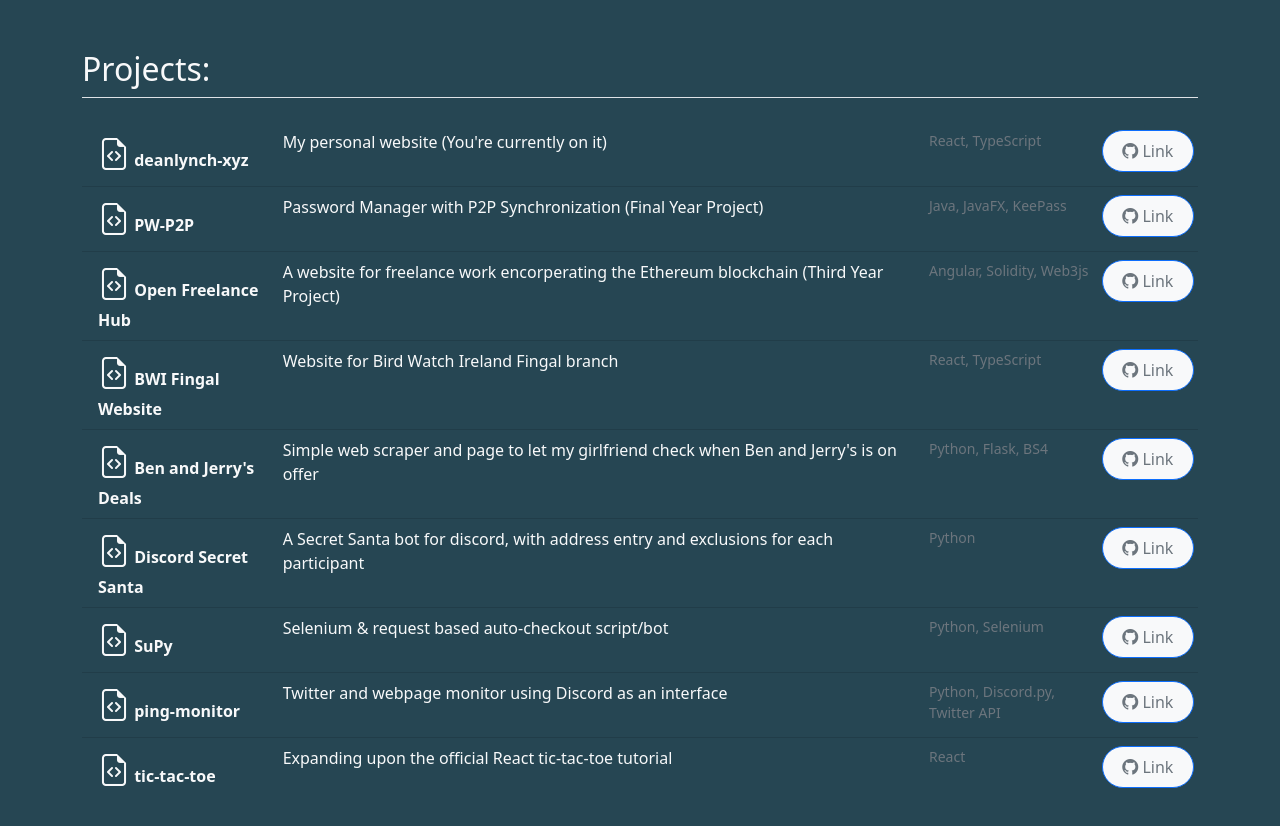
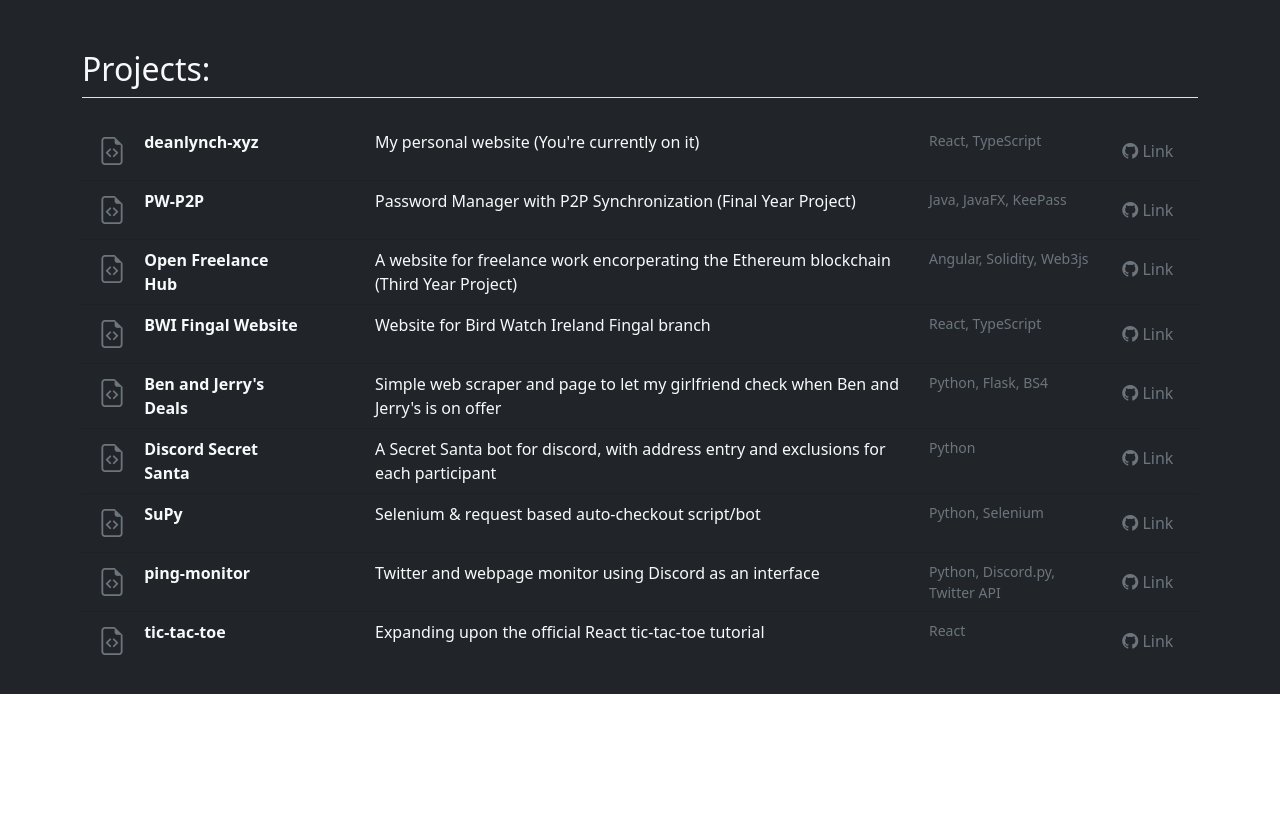
Before and after one commit to lynchdean/deanlynch-xyz, a React (Create React App) app: page / in a window 1280 px wide. Shown: the part 1501-2327 px from the top of the page. After the commit the page ends 2195 px from the top, so only its background shows below. Built offline with nearby package versions, Linux system fonts and the light colour scheme.

Commit message:
Project styling & background

```diff
--- a/src/App.tsx
+++ b/src/App.tsx
@@ -9,7 +9,7 @@
 
 function App() {
   return (
-    <div>
+    <div className="bg-dark">
       <Topbar/>
       <About/>
       <Tech/>
--- a/src/components/ProjectInfo.tsx
+++ b/src/components/ProjectInfo.tsx
@@ -10,18 +10,27 @@
 function ProjectInfo({title, desc, tech, link}: Props) {
   return (
     <div className="row text-light">
-      <div className="col-sm-2"><i className="bi bi-file-earmark-code fs-2"/><strong> {title}</strong>
+      <div className="col-sm-3 mb-auto">
+        <div className="row">
+          <div className="col-sm-2 mb-auto">
+            <i className="bi bi-file-earmark-code text-muted fs-3"/>
+          </div>
+          <div className="col-sm-8">
+            <strong>{title}</strong>
+          </div>
+        </div>
       </div>
-      <div className="col-sm-7">{desc}</div>
+      <div className="col-sm-6">{desc}</div>
       <small className="col-sm-2 text-muted">{tech.join(", ")}</small>
       <a
         href={link}
-        className="col-sm-1 btn btn-primary rounded-pill bg-light text-dark text-muted mb-auto p-2"
+        className="col-sm-1 btn btn-dark rounded-pill bg-dark text-secondary text-muted mb-auto p-2"
         role="button"
       >
         <i className="bi bi-github"/> Link
       </a>
     </div>
+
   )
 
 }
--- a/src/css/app.css
+++ b/src/css/app.css
@@ -1,7 +1,7 @@
-body {
-    background-color: #264653 !important;
-}
+/*body {*/
+/*    background-color: #264653 !important;*/
+/*}*/
 
-.nav {
-    background-color: #264653 !important;
-}
+/*.nav {*/
+/*    background-color: #264653 !important;*/
+/*}*/
--- a/src/sections/data/about.js
+++ b/src/sections/data/about.js
@@ -2,9 +2,9 @@
   heading: "Dean Lynch",
   subheading: "Software Engineer",
   lines: [
-    "Hi, I'm Dean",
+    "Hi, I'm Dean.",
     "I'm currently working as a Software Test Engineer in the telecommunications industry, developing SMS firewall solutions.",
-    "I graduated from Dublin City University, with a BSc. in Computer Applications & Software Engineering",
+    "I graduated from Dublin City University, with a BSc. in Computer Applications & Software Engineering.",
     "Seeking a Software Engineering role in an environment in which I can apply my skills and challenge myself, as well as learn and gain experience.",
     "If you feel like you have a position available that you think I might be interested in, please get in touch with me via LinkedIn."
   ]
```
Also changed, not shown: src/sections/About.tsx (+1 -6 lines).
